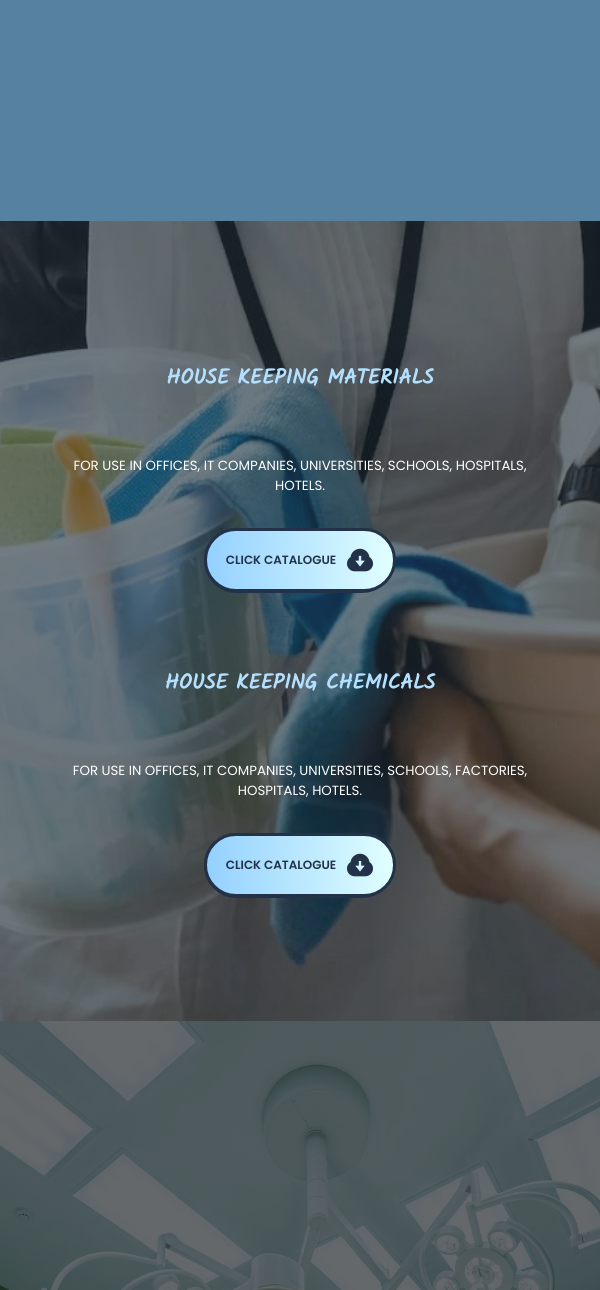
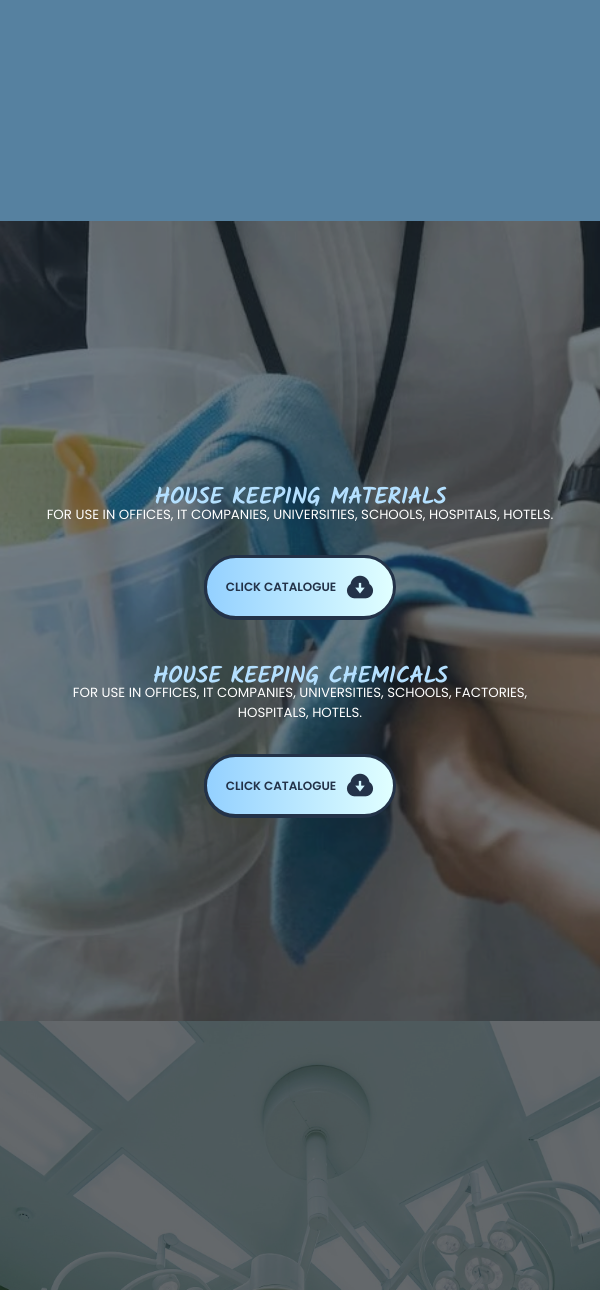
Before and after one commit to 76md/76m, a plain HTML site: page index.html in a window 600 px wide. Shown: the part 1379-2669 px from the top of the page. Drawn offline with nearby package versions, Linux system fonts and the light colour scheme.

Commit message:
Update style.css

```diff
--- a/style.css
+++ b/style.css
@@ -651,6 +651,7 @@ color: #b4e0ff;
     transform: rotate(-12deg) scale(0.8);
   }
 
+
   .logo {
     display: none;
   }
@@ -665,15 +666,18 @@ color: #b4e0ff;
   }
   h1{
     font-family: var(--body-font);
-    font-size: 1.1rem;
+    font-size: 1.2rem;
+    margin-bottom: -20px;
 
   }
   p{
     font-size: 0.7rem;
+    padding: 15px 10px;
 
   }
   .button {
     font-size: 12px;
+    margin-bottom: -50px;
 
   }
   .right-align{
@@ -734,10 +738,14 @@ margin: 0;
     width: 16rem;
   }
   h1{
-
+    margin-bottom: -40px;
 
     font-family: var(--body-font);
   }
+  section{
+    flex-wrap: wrap;
+  }
+
 
   .navbar:hover .link-text {
     display: inline;
```
